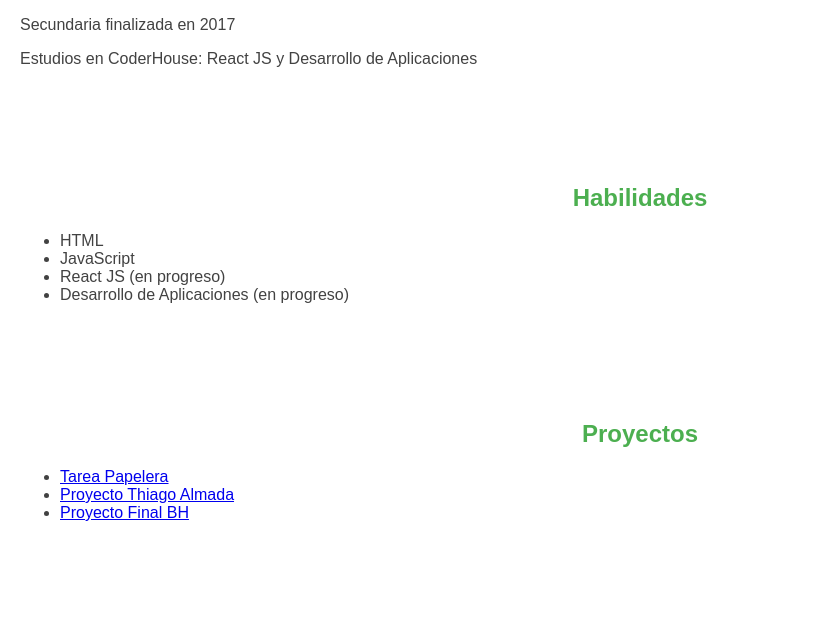
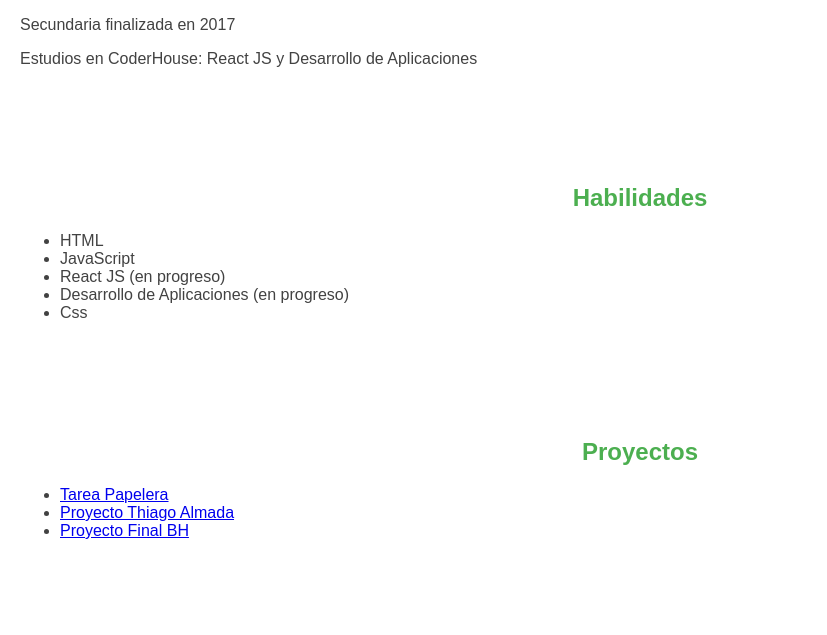
Before and after one commit to AtuelMartin/AtuelMartinPresentacion, a plain HTML site: page index.html in a window 1280 px wide. Shown: the part 1329-1964 px from the top of the page, without its empty margins (0-827 px from the left). Drawn offline with nearby package versions, Linux system fonts and the light colour scheme.

Commit message:
Update index.html

```diff
--- a/index.html
+++ b/index.html
@@ -86,6 +86,7 @@
         <li>JavaScript</li>
         <li>React JS (en progreso)</li>
         <li>Desarrollo de Aplicaciones (en progreso)</li>
+        <li>Css</li>
       </ul>
     </section>
 
```
